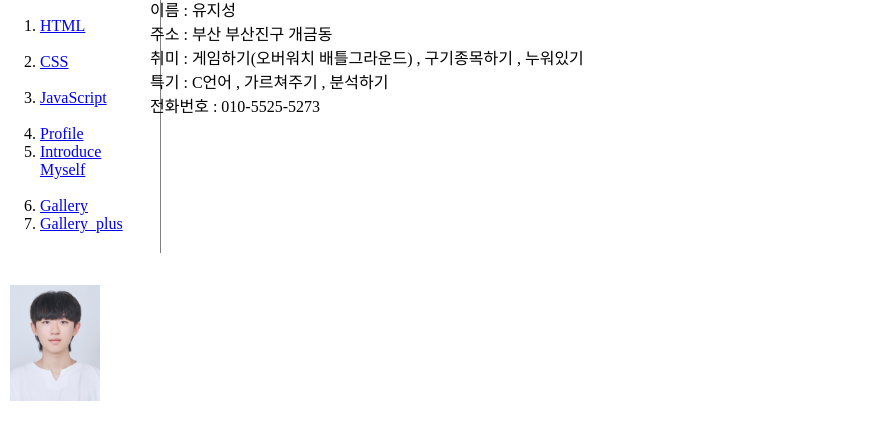
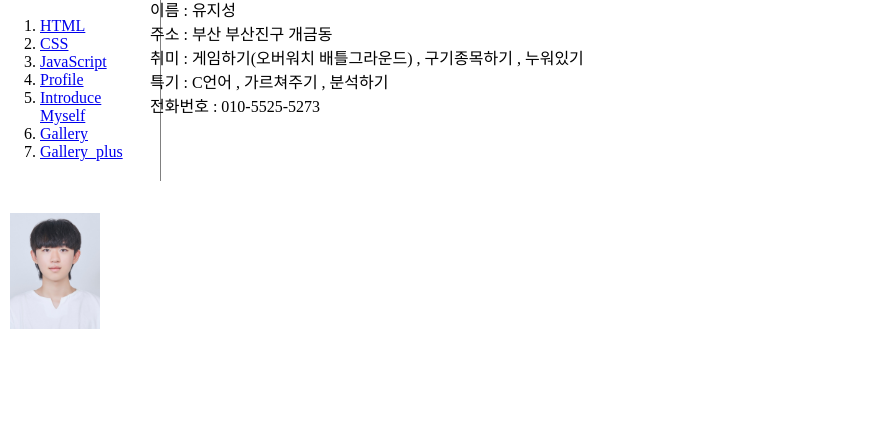
Before and after one commit to yoojiseong/HTML_TEST_501, a plain HTML site: page 4.html in a window 1280 px wide. Shown: the part 122-562 px from the top of the page, without its empty margins (0-889 px from the left). Drawn offline with Linux system fonts and the light colour scheme.

Commit message:
오류 수정

```diff
--- a/4.html
+++ b/4.html
@@ -13,11 +13,11 @@
     <h1><strong><u>유지성</u></strong>을 소개합니다.</h1>
         <div id="grid">
             <ol>
-                <li><a href="1.html">HTML</a></li><br>
-                <li><a href="2.html">CSS</a></li><br>
-                <li><a href="3.html">JavaScript</a></li><br>
+                <li><a href="1.html">HTML</a></li>
+                <li><a href="2.html">CSS</a></li>
+                <li><a href="3.html">JavaScript</a></li>
                 <li><a href="4.html">Profile</a></li>
-                <li><a href="5.html">Introduce Myself</a></li><br>
+                <li><a href="5.html">Introduce Myself</a></li>
                 <li><a href="6.html">Gallery</a></li>
                 <li><a href="7.html">Gallery_plus</a></li>
             </ol>
```
Also changed, not shown: 5.html (+1 -1 lines), 7.html (+2 -1 lines), index.html (+3 -0 lines).
